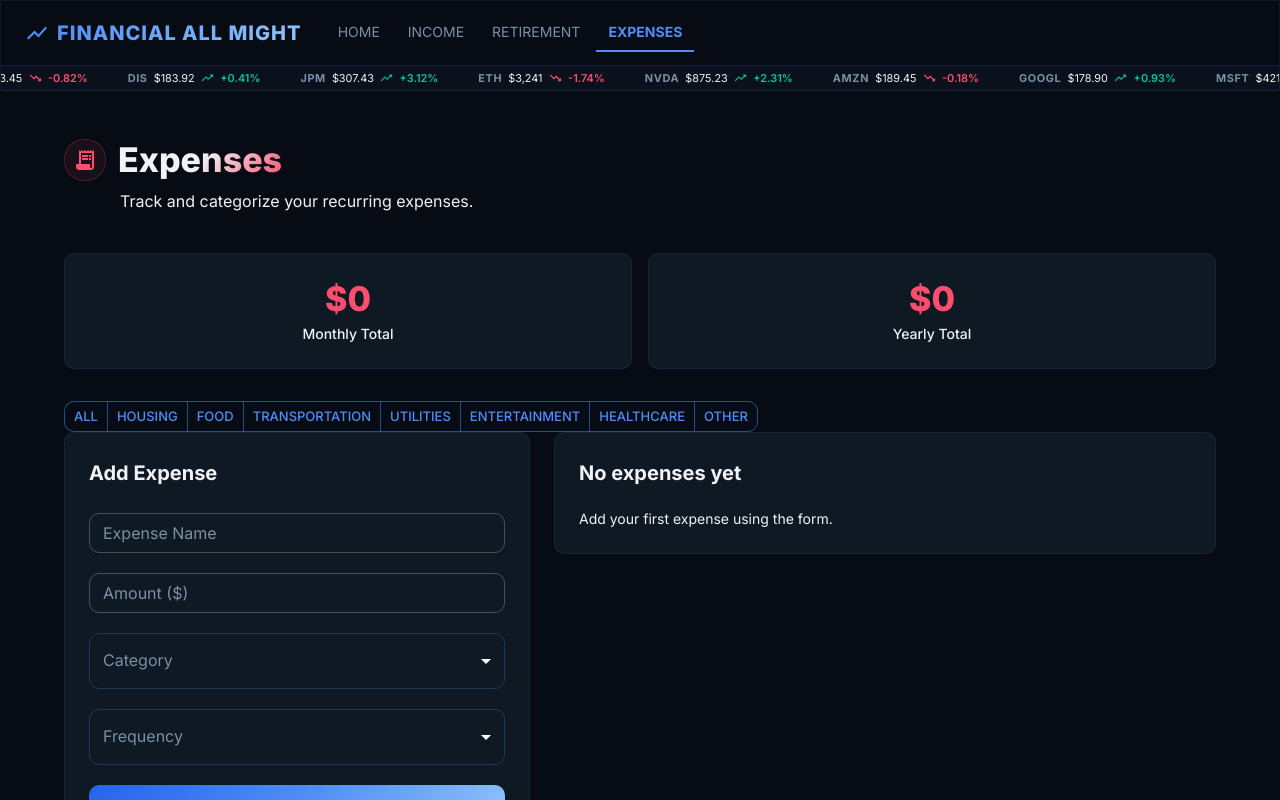
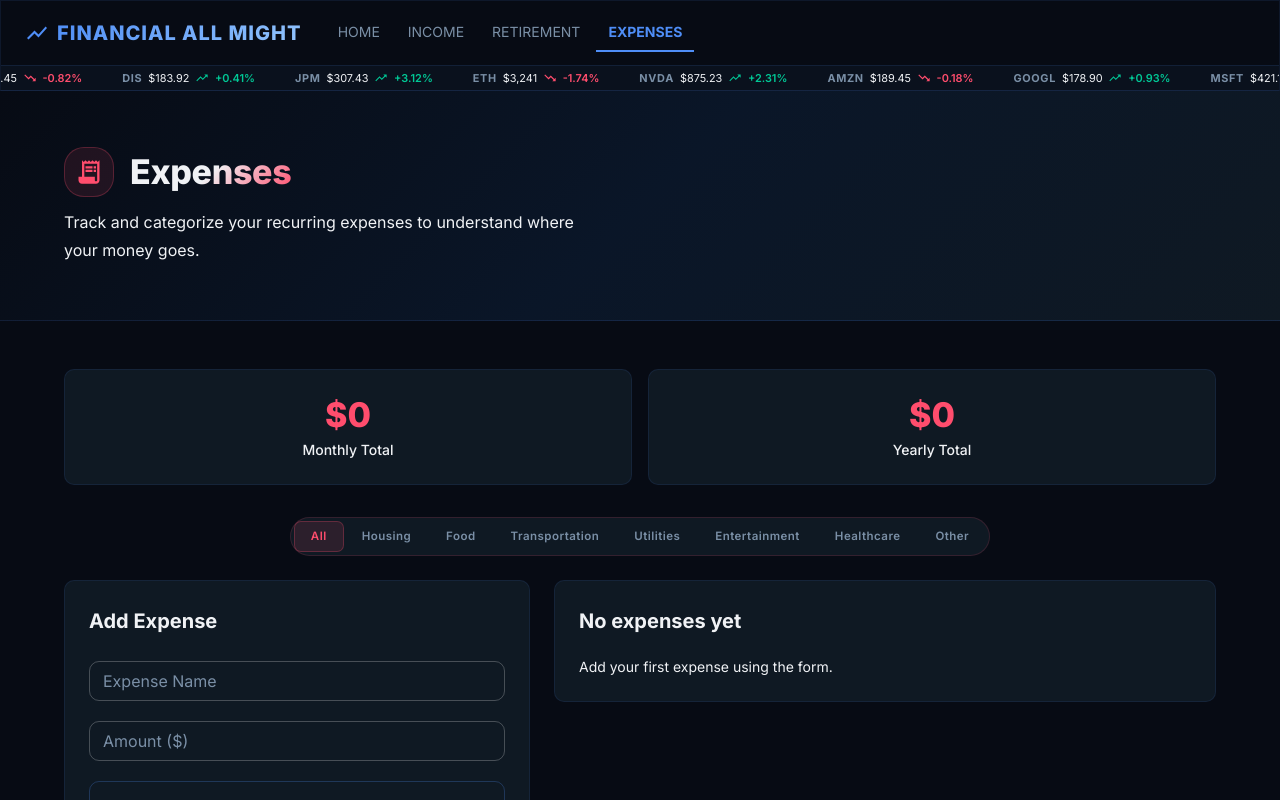
Before and after one commit to josejesusgarciajr/FinancialAllMight, a React (Vite) app: page /expenses in a window 1280 px wide. Shown: the top 800 px of the page. Built offline with nearby package versions, Linux system fonts and the light colour scheme.

Commit message:
Expenses UI Updates

```diff
--- a/src/pages/Expenses.tsx
+++ b/src/pages/Expenses.tsx
@@ -1,12 +1,11 @@
 // material ui
 import {
     Box,
-    Button,
-    ButtonGroup,
     Container,
     Grid,
     Paper,
-    Stack,
+    ToggleButton,
+    ToggleButtonGroup,
     Typography,
 } from '@mui/material'
 import ReceiptLongIcon from '@mui/icons-material/ReceiptLong'
@@ -52,32 +51,49 @@ export const Expenses = () => {
     }, [category, expenses])
 
     return (
-        <Container maxWidth="lg" sx={{ py: { xs: 4, md: 6 } }}>
+        <Box sx={{ bgcolor: 'background.default', minHeight: '100vh' }}>
 
-            {/* Header */}
-            <Box sx={{ mb: 5 }}>
-                <Stack direction="row" spacing={1.5} sx={{ mb: 1, alignItems: 'center' }}>
-                    <Box sx={{
-                        p: 1, borderRadius: 2, display: 'inline-flex',
-                        bgcolor: 'rgba(255,77,109,0.08)',
-                        border: '1px solid rgba(255,77,109,0.2)',
-                    }}>
-                        <ReceiptLongIcon sx={{ color: '#FF4D6D' }} />
+            {/* ── Page Header ──────────────────────────────────────────────── */}
+            <Box
+                sx={{
+                    background: 'linear-gradient(135deg, #070B14 0%, #0A1628 50%, #0F1923 100%)',
+                    borderBottom: '1px solid rgba(79, 142, 247, 0.15)',
+                    py: { xs: 5, md: 7 },
+                }}
+            >
+                <Container maxWidth="lg">
+                    <Box sx={{ display: 'flex', alignItems: 'center', gap: 2, mb: 1.5 }}>
+                        <Box
+                            sx={{
+                                p: 1.25, borderRadius: 2,
+                                bgcolor: 'rgba(255, 77, 109, 0.1)',
+                                border: '1px solid rgba(255, 77, 109, 0.25)',
+                                display: 'inline-flex',
+                            }}
+                        >
+                            <ReceiptLongIcon sx={{ fontSize: '1.75rem', color: '#FF4D6D' }} />
                         </Box>
-                    <Typography variant="h4" sx={{
+                        <Typography
+                            variant="h4"
+                            sx={{
                                 fontWeight: 800,
                                 background: 'linear-gradient(135deg, #F0F2F5 50%, #FF4D6D 100%)',
                                 backgroundClip: 'text',
                                 WebkitBackgroundClip: 'text',
                                 WebkitTextFillColor: 'transparent',
-                    }}>
+                                letterSpacing: '-0.01em',
+                            }}
+                        >
                             Expenses
                         </Typography>
-                </Stack>
-                <Typography variant="body1" color="text.secondary" sx={{ ml: 7 }}>
-                    Track and categorize your recurring expenses.
+                    </Box>
+                    <Typography variant="body1" color="text.secondary" sx={{ maxWidth: 520, lineHeight: 1.7 }}>
+                        Track and categorize your recurring expenses to understand where your money goes.
                     </Typography>
+                </Container>
             </Box>
+
+            <Container maxWidth="lg" sx={{ py: { xs: 4, md: 6 } }}>
 
             {/* Summary Strip */}
             <Grid container spacing={2} sx={{ mb: 4 }}>
@@ -104,18 +120,58 @@ export const Expenses = () => {
             </Grid>
 
             {/* Categories Options */}
-            <ButtonGroup size="small" aria-label="Small button group">
-                {categories.map((category) => {
-                    return (
-                        <Button
+            <Box sx={{ mb: 3, display: 'flex', justifyContent: 'center' }}>
+                <ToggleButtonGroup
                     value={category}
-                            onClick={() => setCategory(category as ExpenseCategory)}
+                    exclusive
+                    onChange={(_, val) => { if (val !== null) setCategory(val as ExpenseCategory | 'All') }}
+                    size="small"
+                    aria-label="expense category filter"
+                    sx={{
+                        flexWrap: 'wrap',
+                        gap: 0.5,
+                        bgcolor: '#0F1923',
+                        border: '1px solid rgba(255,77,109,0.15)',
+                        borderRadius: 2,
+                        p: 0.5,
+                        '& .MuiToggleButtonGroup-grouped': {
+                            border: 'none !important',
+                            borderRadius: '6px !important',
+                        },
+                    }}
                 >
-                            {category}
-                        </Button>
-                    )
-                })}
-            </ButtonGroup>
+                    {categories.map((cat) => (
+                        <ToggleButton
+                            key={cat}
+                            value={cat}
+                            sx={{
+                                px: 2,
+                                py: 0.6,
+                                fontSize: '0.72rem',
+                                fontWeight: 600,
+                                textTransform: 'capitalize',
+                                color: 'text.secondary',
+                                letterSpacing: '0.04em',
+                                transition: 'all 0.15s ease',
+                                '&.Mui-selected': {
+                                    color: '#FF4D6D',
+                                    bgcolor: 'rgba(255,77,109,0.12)',
+                                    boxShadow: '0 0 0 1px rgba(255,77,109,0.35)',
+                                },
+                                '&.Mui-selected:hover': {
+                                    bgcolor: 'rgba(255,77,109,0.18)',
+                                },
+                                '&:hover': {
+                                    bgcolor: 'rgba(255,77,109,0.06)',
+                                    color: '#FF4D6D',
+                                },
+                            }}
+                        >
+                            {cat}
+                        </ToggleButton>
+                    ))}
+                </ToggleButtonGroup>
+            </Box>
 
             {/* Form + List */}
             <Grid container spacing={3} sx={{ alignItems: 'flex-start' }}>
@@ -136,5 +192,6 @@ export const Expenses = () => {
                 </Grid>
             </Grid>
             </Container>
+        </Box>
     )
 }
```
Lines whose indentation alone changed are shown as unchanged.
